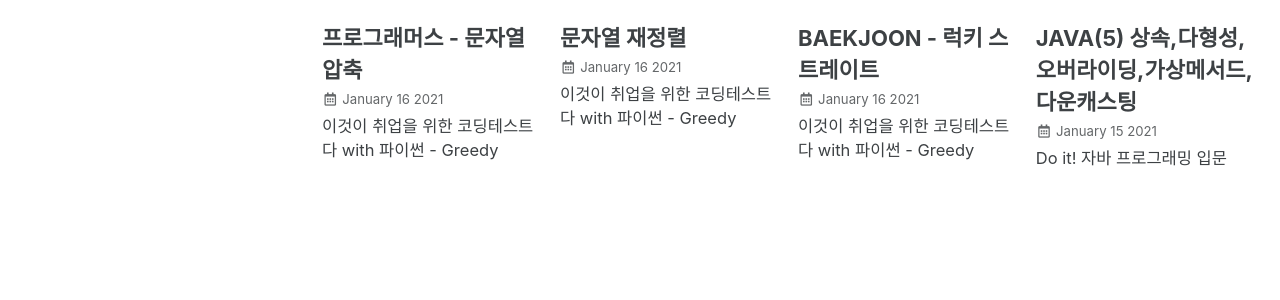
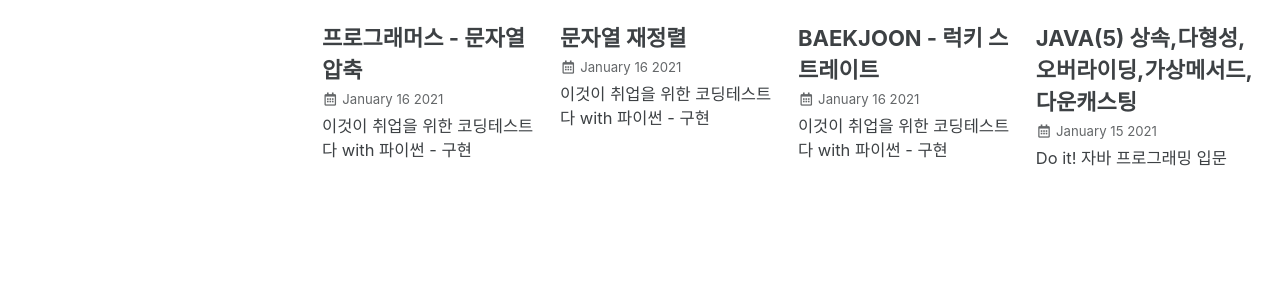
Before and after one commit to baejinsoo/baejinsoo.github.io, a Jekyll site: the page built from _posts/algorithm/2021-1-16-snake.md, in a window 1280 px wide and 900 px high, scrolled down 2628 px. Shown: the part 443-743 px from the top of the window. Built offline with Jekyll 4.4.1, drawn with Linux system fonts in a browser that asks for light colours; cached includes are drawn as plain includes; comment, search, counter and statistics services are not loaded.

Commit message:
이름 수정

```diff
--- a/_posts/algorithm/2021-1-16-snake.md
+++ b/_posts/algorithm/2021-1-16-snake.md
@@ -1,12 +1,12 @@
 ---
 title: "백준 - 뱀"
-excerpt: "이것이 취업을 위한 코딩테스트다 with 파이썬 - Greedy"
+excerpt: "이것이 취업을 위한 코딩테스트다 with 파이썬 - 구현"
 categories:
   - 알고리즘 문제풀기
 last_modified_at: 2021-01-16
 ---
 
-### 백준 - 뱀
+### 백준(BOJ) - 뱀
 
 https://www.acmicpc.net/problem/3190
 
```
Also changed, not shown: _posts/algorithm/2021-1-16-luckystraight.md (+2 -2 lines), _posts/algorithm/2021-1-16-resortstring.md (+1 -1 lines), _posts/algorithm/2021-1-16-zipstring.md (+1 -1 lines).
